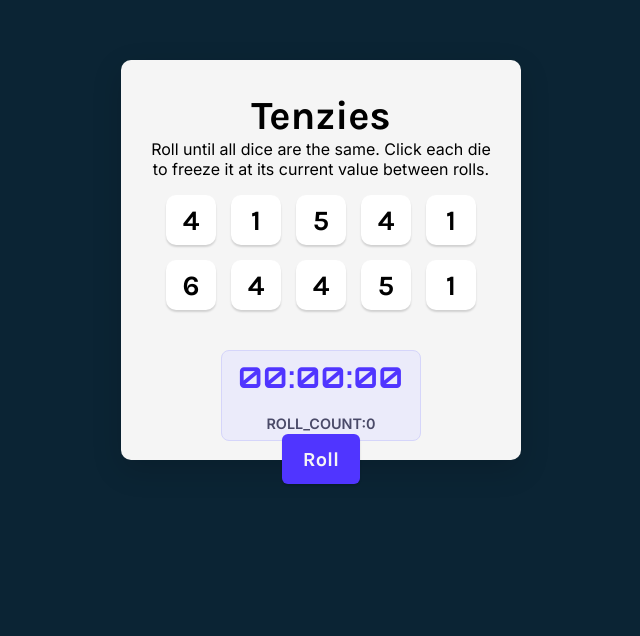
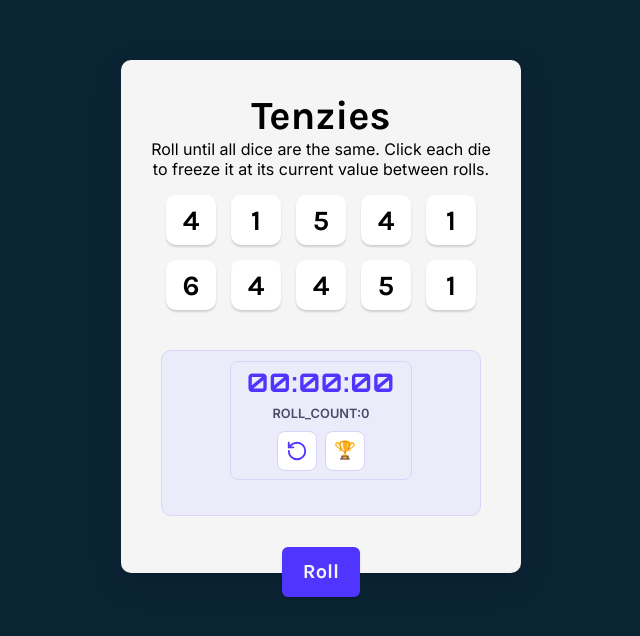
Before and after one commit to BlackJosh007/tenzies, a React (Vite) app: page / in a window 1280 px wide. Shown: the part 140-776 px from the top of the page, without its empty margins (319-959 px from the left). Built offline with nearby package versions, Linux system fonts and the light colour scheme.

Commit message:
Integrated a high score system

```diff
--- a/package.json
+++ b/package.json
@@ -10,6 +10,7 @@
     "preview": "vite preview"
   },
   "dependencies": {
+    "lucide-react": "^1.39.0",
     "nanoid": "^6.0.1",
     "react": "^19.2.8",
     "react-confetti": "^6.4.0",
--- a/src/App.css
+++ b/src/App.css
@@ -1,6 +1,6 @@
 .timer {
     display: flex;
-    gap: 20px;
+    gap: 10px;
     flex-direction: column;
     /* flex-direction: column; */
     justify-content: space-around;
@@ -16,8 +16,9 @@
     color: #5035FF;
     font-family: 'Orbitron', sans-serif;
     margin: 0;
-    font-size: 1.8rem;
+    font-size: 1.6rem;
     letter-spacing: 1px;
+    line-height: 1;
 }
 
 .timer p {
@@ -25,6 +26,153 @@
     color: #4A4A68;
     margin: 0;
     font-weight: 600;
-    font-size: 0.9rem;
+    font-size: 0.8rem;
     text-transform: uppercase;
 }
+
+.action-buttons-group {
+    display: flex;
+    gap: 8px;
+    align-items: center;
+}
+
+/* .restart-btn {
+    width: 45px;
+    height: 45px;
+
+    display: flex;
+    align-items: center;
+    justify-content: center;
+
+    padding: 0;
+    border: 1px solid #D5D5FA;
+    border-radius: 50%;
+
+    background-color: white;
+    color: #5035FF;
+
+    cursor: pointer;
+} */
+
+.restart-btn,
+.leaderboard-toggle-btn {
+    background-color: #FFFFFF;
+    border: 1px solid #D5D5FA;
+    color: #5035FF;
+    width: 40px;
+    height: 40px;
+    border-radius: 8px;
+    cursor: pointer;
+    display: flex;
+    align-items: center;
+    justify-content: center;
+    font-size: 1.1rem;
+    transition: all 0.2s ease;
+}
+
+.restart-btn:hover,
+.leaderboard-toggle-btn:hover {
+    background-color: #5035FF;
+    color: #F5F5F5;
+    border-color: #5035FF;
+}
+
+.highscores-panel {
+    position: absolute;
+    top: -100%;
+    left: 0;
+    width: 100%;
+    height: auto;
+    background: rgba(245, 245, 245, 0.98);
+    border-bottom: 3px solid #5035FF;
+    border-radius: 5px 5px 0 0;
+    padding: 20px;
+    z-index: 10;
+    display: flex;
+    flex-direction: column;
+    align-items: center;
+    box-shadow: 0px 10px 20px rgba(0, 0, 0, 0.15);
+    transition: top 0.4s cubic-bezier(0.175, 0.885, 0.32, 1.275);
+}
+
+/* .restart-btn:hover {
+    color: #3820e8;
+    transform: rotate(-45deg);
+}
+
+.restart-btn:active {
+    transform: rotate(-45deg) scale(0.95);
+} */
+
+.game-controls-wrapper {
+    display: flex;
+    justify-content: center;
+    align-items: center;
+    width: 100%;
+    max-width: 320px;
+    background-color: #EBEBFA;
+    padding: 10px 16px;
+    border-radius: 10px;
+    margin-bottom: 25px;
+    border: 1px solid #D5D5FA;
+}
+
+.highscores-panel.open {
+    top: 0;
+}
+
+.highscores-panel h3 {
+    margin: 0 0 15px 0;
+    font-family: 'Inter', sans-serif;
+    color: #0B2434;
+    font-size: 1.2rem;
+}
+
+.scores-list {
+    width: 100%;
+    max-width: 280px;
+    display: flex;
+    flex-direction: column;
+    gap: 10px;
+    margin-bottom: 15px;
+}
+
+.score-row {
+    display: flex;
+    justify-content: space-between;
+    align-items: center;
+    background: #EBEBFA;
+    padding: 10px 15px;
+    border-radius: 6px;
+    font-family: 'Inter', sans-serif;
+    font-size: 0.95rem;
+    font-weight: 500;
+    color: #4A4A68;
+}
+
+.score-row .rank,
+.score-row .score-time {
+    font-family: 'Orbitron', sans-serif;
+    font-weight: 600;
+}
+
+.score-row .rank {
+    color: #5035FF;
+}
+
+.close-btn {
+    background: transparent;
+    border: none;
+    color: #888;
+    text-transform: uppercase;
+    font-size: 0.75rem;
+    font-weight: 700;
+    letter-spacing: 1px;
+    cursor: pointer;
+    padding: 5px 10px;
+    transition: color 0.2s;
+}
+
+.close-btn:hover {
+    color: #FF3555;
+}
--- a/src/App.jsx
+++ b/src/App.jsx
@@ -4,6 +4,7 @@ import { use, useState, useRef, useEffect } from "react"
 import { nanoid, random } from 'nanoid'
 /* import { useWindowSize } from 'react-use' */
 import Confetti from 'react-confetti'
+import { RotateCcw } from 'lucide-react';
 
 
 export default function App() {
@@ -20,10 +21,33 @@ export default function App() {
 
     }
 
+    /* const currentTime = useRef(null); */
+    const [bestTimeState, setBestTime] = useState(Infinity)
+    const [bestRoll, setBestRoll] = useState(Infinity)
+
+
     useEffect(() => {
         gameWon ? rollButtonRef.current.focus() : null
+
+        if (gameWon) {
+            if (milliSeconds < bestTimeState) {
+                setBestTime(milliSeconds)
+                setBestRoll(roll_count.current)
+            }
+
+            /* highScoreCheck() */
+
+        }
     }, [gameWon])
+    const bestMinutes = Math.floor(bestTimeState / 60000);
+    const bestSeconds = Math.floor((bestTimeState % 60000) / 1000);
+    const bestMilliseconds = Math.floor((bestTimeState % 1000) / 10);
 
+    const bestFormattedTime = [
+        String(bestMinutes).padStart(2, '0'),
+        String(bestSeconds).padStart(2, '0'),
+        String(bestMilliseconds).padStart(2, '0')
+    ].join(':');
 
 
     function generateAllNewDice() {
@@ -41,16 +65,14 @@ export default function App() {
 
 
     //Initiate my roll-countRef
-    const roll_count = useRef(0)
+
+
+    /*  useEffect(() => {
+
+
+     }, [restartTrack]) */
 
     function rollDice() {
-        if (rollButtonRef.current.innerText === "New Game") {
-            setDiceNo(generateAllNewDice)
-            setSeconds(() => 0)
-
-            roll_count.current = 0
-        }
-        else {
         setDiceNo(prevDice => prevDice.map(
             dice => dice.isHeld == false ?
                 { ...dice, value: Math.floor(Math.random() * 6) + 1 }
@@ -58,9 +80,6 @@ export default function App() {
         ))
 
         roll_count.current = roll_count.current + 1
-        }
-
-
     }
 
 
@@ -105,6 +124,22 @@ export default function App() {
         }
     }, [gameWon])
 
+    const roll_count = useRef(0)
+
+    function newGame() {
+        setDiceNo(generateAllNewDice)
+        roll_count.current = 0
+
+        console.log('Render')
+
+        clearInterval(intervalRef.current)
+        setMilliSeconds(() => 0)
+
+        //Also reset our refs
+        timerStarted.current = false
+        intervalRef.current = null
+    }
+
     const minutes = Math.floor(milliSeconds / 60000);
     const seconds = Math.floor((milliSeconds % 60000) / 1000);
     const milliseconds = Math.floor((milliSeconds % 1000) / 10);
@@ -116,9 +151,37 @@ export default function App() {
         String(milliseconds).padStart(2, '0')
     ].join(':');
 
+    const [menu, SetMenu] = useState(false)
+
+    function menuToggle() {
+        SetMenu(prevVal => !prevVal)
+    }
+
+
+
     return (
         <main>
             {gameWon && <Confetti />}
+
+            <div className={`highscores-panel ${menu ? "open" : ""}`}>
+                <h3>🏆 Personal Best (Top 2)</h3>
+
+                <div className="scores-list">
+                    {/* You will map over your high score array state here */}
+                    {/* Example of a single row structure: */}
+                    <div className="score-row">
+                        <span className="rank">#1</span>
+                        <span className="score-time">⏱️ {bestFormattedTime}</span>
+                        <span className="score-rolls">🎲 {bestRoll} rolls</span>
+                    </div>
+
+                </div>
+
+
+                <button className="close-btn" onClick={menuToggle}>Close</button>
+            </div>
+
+
             <div aria-live="polite" className="sr-only">
                 {gameWon && <p>Congratulations! you won! Press "New Game"</p>}
             </div>
@@ -133,11 +196,28 @@ export default function App() {
                     uniqueKey={diceObj.id} />)}
             </div>
 
+
+            <div className="game-controls-wrapper">
+
+                {/* Your updated timer layout */}
                 <div className="timer">
                     <h2>{formattedTime}</h2>
                     <p>Roll_Count:{roll_count.current}</p>
+
+
+                    <div className="action-buttons-group">
+                        <button className="restart-btn" aria-label="Restart game" onClick={newGame}>
+                            <RotateCcw size={22} color='currentColor' strokeWidth={2} />
+                        </button>
+
+                        <button className="leaderboard-toggle-btn" aria-label="Open high scores" onClick={menuToggle}>
+                            🏆
+                        </button>
                     </div>
-            <button onClick={rollDice} className="roll-dice" ref={rollButtonRef}>{gameWon ? "New Game" : "Roll"}</button>
+                </div>
+
+            </div>
+            <button onClick={gameWon ? newGame : rollDice} className="roll-dice" ref={rollButtonRef}>{gameWon ? "New Game" : "Roll"}</button>
         </main>
     )
 }
--- a/src/index.css
+++ b/src/index.css
@@ -26,7 +26,7 @@ div#root {
 
 main {
   background-color: #F5F5F5;
-  height: 100%;
+  height: auto;
   width: 100%;
   border-radius: 10px;
   display: flex;
@@ -36,6 +36,7 @@ main {
   padding: 2rem 1.5rem;
   position: relative;
   box-shadow: 0px 10px 30px rgba(0, 0, 0, 0.15);
+  overflow: hidden--x;
 }
 
 .title {
```
Also changed, not shown: 1 other file (tests, documents, lock files or other folders). Lines whose indentation alone changed are shown as unchanged.
